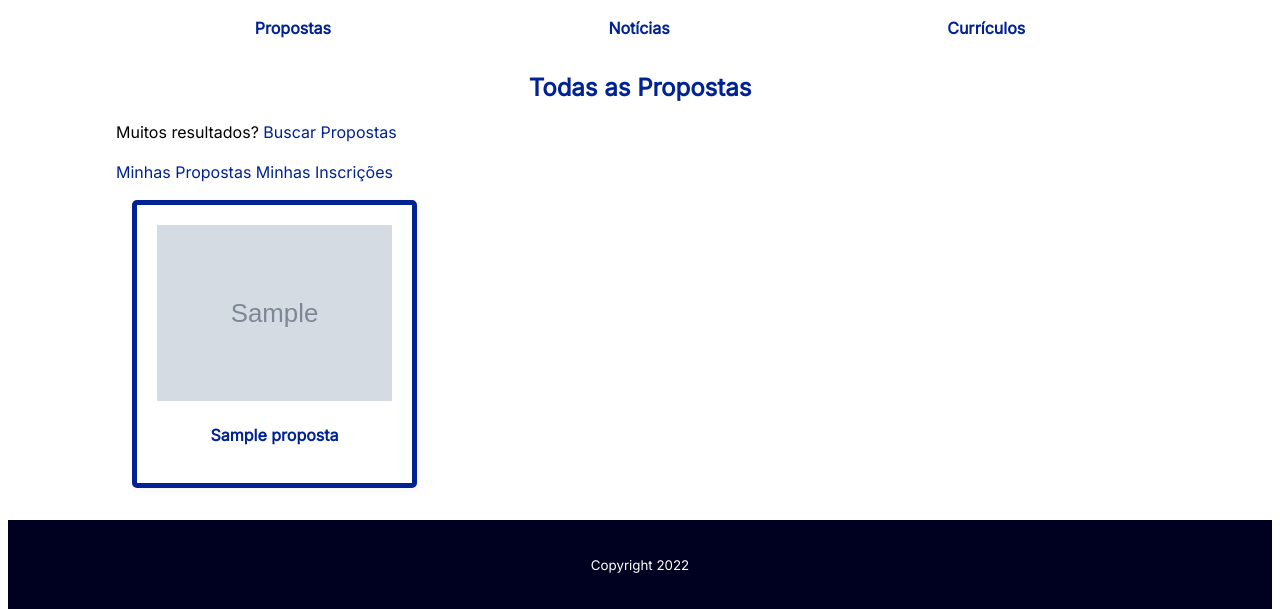
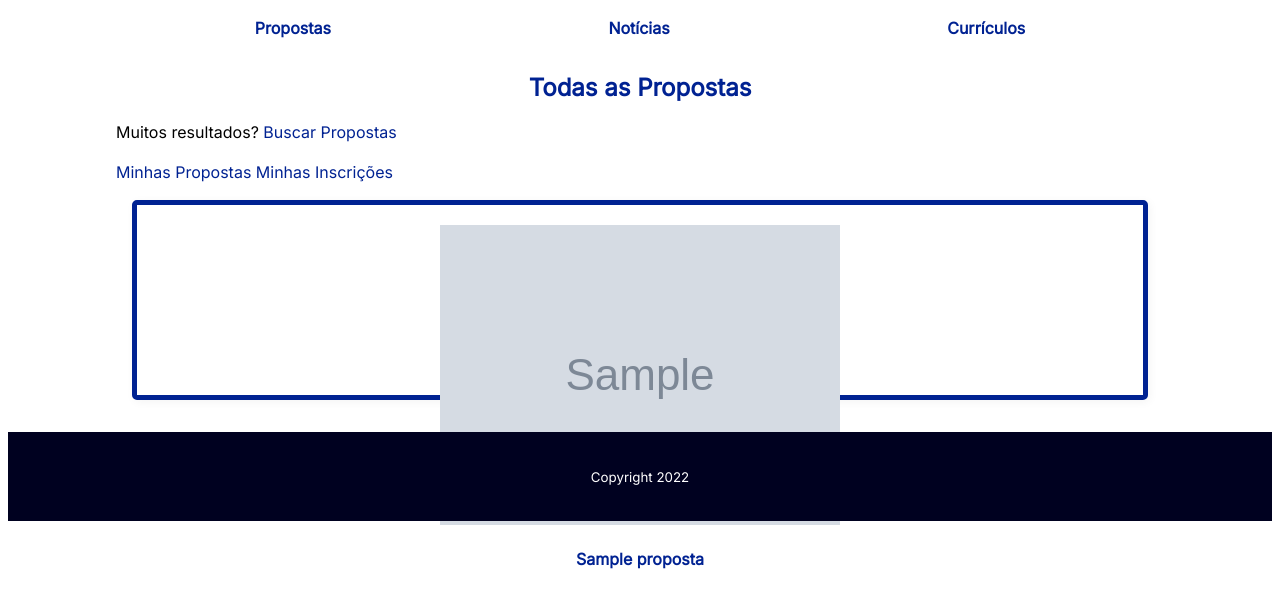
Before and after one commit to gabriel-ranieri/poli-empregos, a Django app: page /propostas/ in a window 1280 px wide. Shown: the part 298-907 px from the top of the page. After the commit the page ends 867 px from the top, so only its background shows below. Run offline with Django 4.2, Linux system fonts and the light colour scheme; a user stored in the database is signed in; tables that the repository leaves empty hold one stand-in row (values such as "Sample post"); grey boxes marked "Sample" are stand-in pictures.

Commit message:
alteracao css listagem propostas e atualizacao banco de dados

```diff
--- a/propostas/templates/propostas/index.html
+++ b/propostas/templates/propostas/index.html
@@ -19,9 +19,13 @@ Propostas
 <section class="lista-de-cards">
     {% for propostas in propostas_list %}
     <article class="card" style="border: 5px; border-style: solid ;color: #002292; border-color: #002292">
-        <a href="{% url 'propostas:detail' forloop.counter %}"><img src="{{ propostas.logo_proposta }}"
-            alt="Poster da Proposta {{ propostas.name}}"></a>
-        <p align="center"><b>{{ propostas.name }}</b></p>
+        <div>
+            <a href="{% url 'propostas:detail' forloop.counter %}"><img src="{{ propostas.logo_proposta }}"
+                alt="Poster da Proposta {{ propostas.name}}"></a>
+        </div>
+        <div>
+            <p align="center"><b>{{ propostas.name }}</b></p>
+        </div>
     </article>
     {% endfor %}
 </section>
--- a/static/style.css
+++ b/static/style.css
@@ -92,6 +92,8 @@ background-color: #000120;
 .lista-de-cards {
 display: flex;
 flex-wrap: wrap;
+justify-content: space-around;
+align-items: center;
 }
 
 .lista-de-cards-noticias {
@@ -127,6 +129,13 @@ box-shadow: 2px 2px 10px var(--color-shadow);
 margin: 1rem;
 padding: 1.25rem;
 width: 285px;
+height: 200px;
+
+display: flex;
+flex-direction: column;
+justify-content: space-around;
+align-items: center;
+flex-grow: 1;
 }
 
 .curriculo-card {
```
